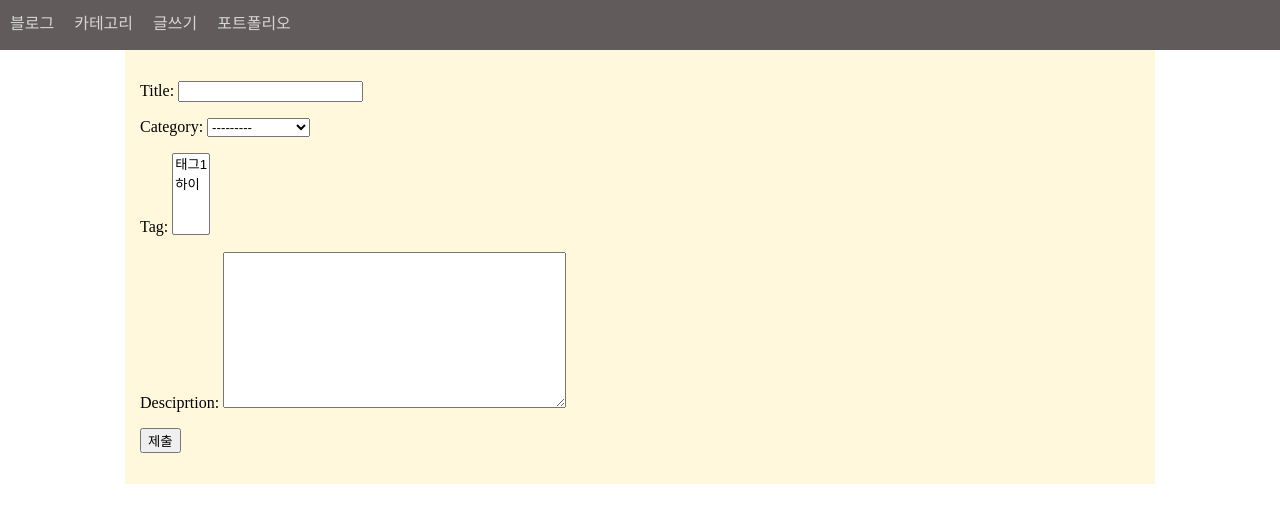
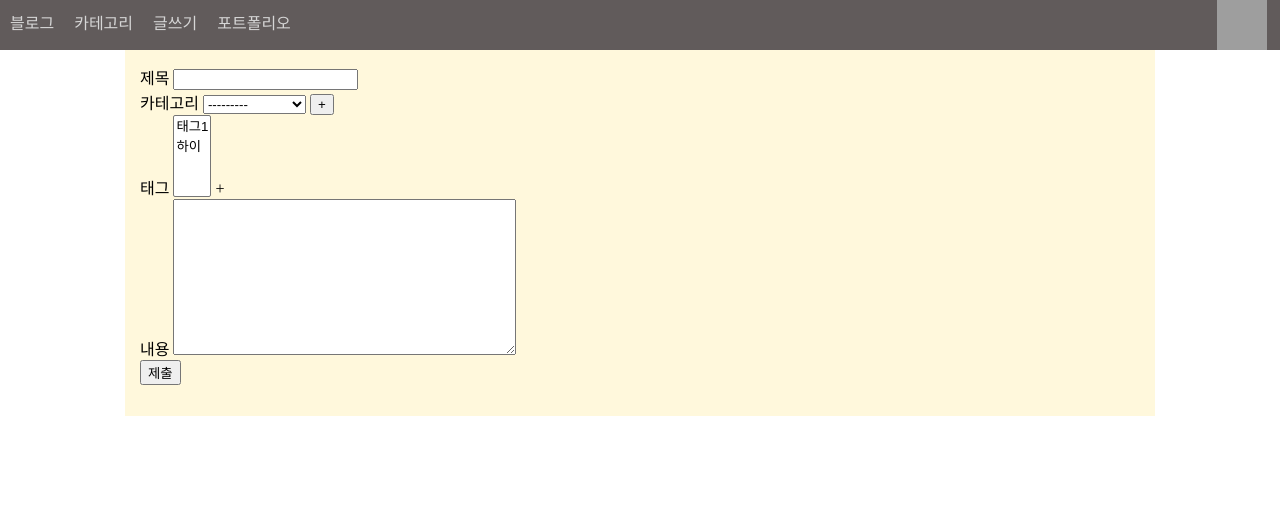
Before and after one commit to lebmouse/classlion_assignment_2, a Django app: page /post/create/ in a window 1280 px wide. Shown: the top 523 px of the page. Run offline with Django 3.2, Linux system fonts and the light colour scheme; data comes from the database, SQL or seed files in the repository; both versions use the stored data as it was after the commit; some libraries are stand-ins or nearby versions; grey boxes are pictures that could not be loaded.

Commit message:
과제3 제출용

```diff
--- a/lionblog/urls.py
+++ b/lionblog/urls.py
@@ -14,9 +14,11 @@ Including another URLconf
     2. Add a URL to urlpatterns:  path('blog/', include('blog.urls'))
 """
 from django.contrib import admin
-from django.urls import path, include
+from django.urls import path, include,re_path
 
 urlpatterns = [
     path('admin/', admin.site.urls),
-    path('',include('post.urls')),
+    path('', include('post.urls')),
+    path('accounts/', include('allauth.urls')),
+    # re_path(r'^accounts/', include('allauth.urls')),
 ]
--- a/static/css/components/navigation.css
+++ b/static/css/components/navigation.css
@@ -83,3 +83,25 @@
 .dropdown:hover .dropbtn {
   color: white;
 }
+
+
+/* account-box */
+.navigation .account-box{
+  /* margin-right:0; */
+  float: right;
+  margin-right:1%;
+  /* width:50px */
+}
+
+.account-box .login-btn{
+  /* border: 0.5px solid blue; */
+  /* background-color: blue; */
+  padding:0;
+  box-sizing: border-box;
+
+}
+
+.login-btn:hover{
+  border: 1px solid blue;
+
+}
--- a/templates/components/navigation.html
+++ b/templates/components/navigation.html
@@ -1,5 +1,10 @@
+{% load socialaccount %}
+{% load account %}
+
 {% load static %}
 <link rel="stylesheet" href="{% static 'css/components/navigation.css' %}">
+
+
 
 <div class="navigation">
     <ul class="list-container">
@@ -27,4 +32,24 @@
         </li>
         <li>포트폴리오</li>
     </ul>
+    <div class="account-box">
+        <ul class="list-container">
+            {% if user.is_authenticated %}
+            <li>{{ user.first_name}}님이 로그인중입니다.</li>
+            <li>
+                <form action="{% url 'account_logout' %}" method="POST">
+                    {% csrf_token %}
+                    <button type="submit">로그아웃</button>
+                </form>
+            </li>
+            {% else %}
+            <li style="padding:0">
+                <a class="login-btn" href="{% provider_login_url 'google' %}">
+                    <img src="http://pngimg.com/uploads/google/google_PNG19635.png" width="50px" height="50px">
+                </a>
+            </li>
+            {% endif %}
+        </ul>
+
+    </div>
 </div>
--- a/templates/post/post_create.html
+++ b/templates/post/post_create.html
@@ -6,7 +6,33 @@
   <div class="post-create">
     <form method="POST" action="{% url 'post:create' %}" class="post-form">
       {% csrf_token %}
-      {{ form.as_p }}
+      <div class="title-box">
+        <label for="title">
+          제목
+        </label>
+        {{ form.title }}
+      </div>
+      <div class="category-box">
+        <label for="category">
+          카테고리
+        </label>
+        {{ form.category }}
+        <button>+</button>
+      </div>
+      <div class="tag-box">
+        <label for="tag">
+          태그
+        </label>
+        {{ form.tag }}
+        <span>+</span>
+      </div>
+      <div class="content">
+        <label for="content">
+          내용
+        </label>
+        {{ form.content }}
+      </div>
+
       <button type="submit">
         제출
       </button>
```
Also changed, not shown: lionblog/settings.py (+39 -1 lines), templates/account/home.html (added, +15 -0 lines), db.sqlite3.
